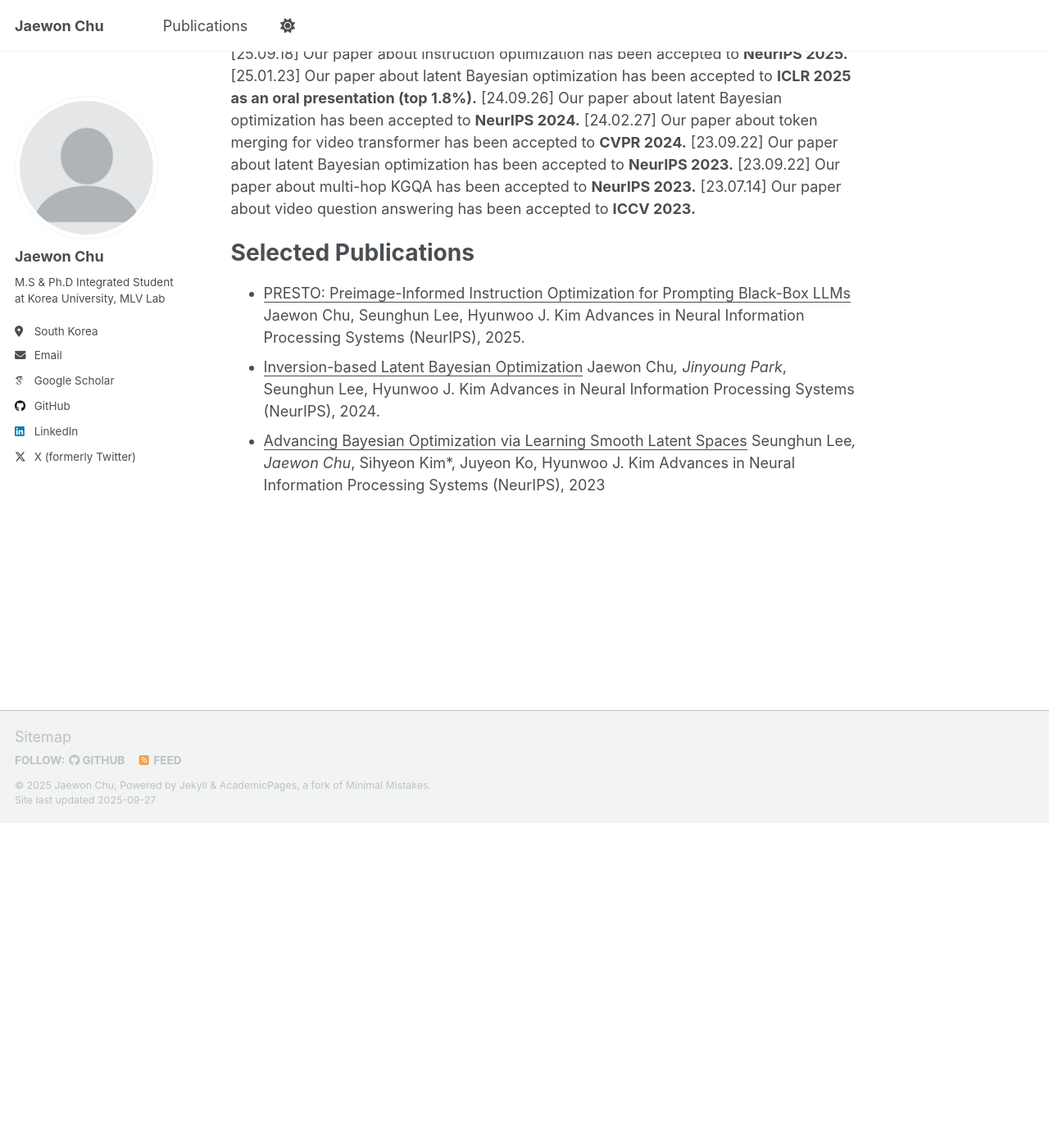
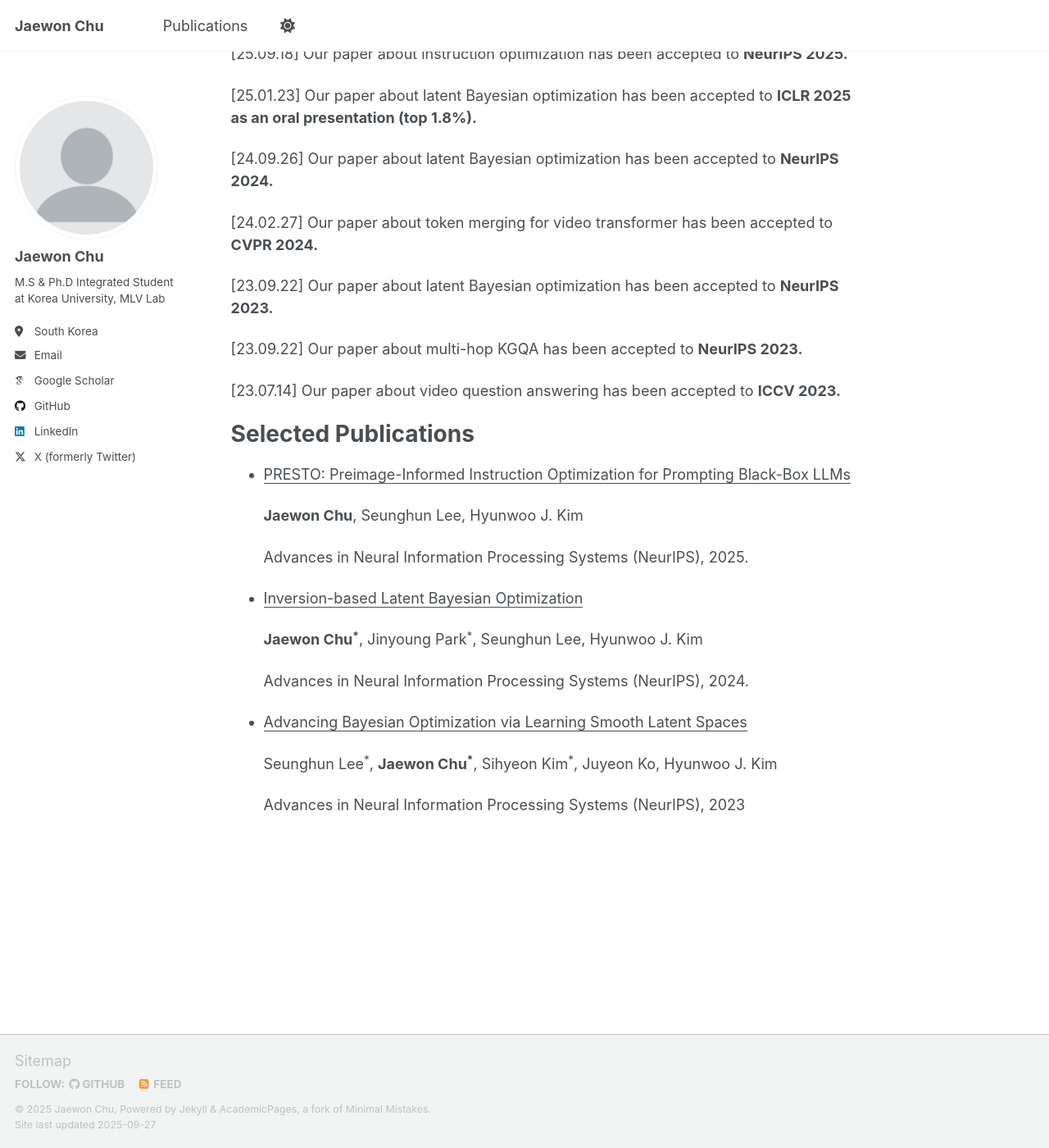
Before and after one commit to jaewonchu/jaewonchu.github.io, a Jekyll site: the page built from _pages/about.md, in a window 1280 px wide and 1400 px high, scrolled down 642 px. Shown: the whole window at 82% size. Built offline with Jekyll 4.4.1, drawn with Linux system fonts in a browser that asks for light colours; some web fonts are replaced; a script that is not in the unit is left out; before the commit the page ends 1646 px from its top, so only the background shows below that.

Commit message:
Modification

```diff
--- a/_pages/about.md
+++ b/_pages/about.md
@@ -21,21 +21,35 @@ Current Research Interests
 News
 ======
 [25.09.18] Our paper about instruction optimization has been accepted to **NeurIPS 2025.**
+
 [25.01.23] Our paper about latent Bayesian optimization has been accepted to **ICLR 2025 as an oral presentation (top 1.8%).**
+
 [24.09.26] Our paper about latent Bayesian optimization has been accepted to **NeurIPS 2024.**
+
 [24.02.27] Our paper about token merging for video transformer has been accepted to **CVPR 2024.**
+
 [23.09.22] Our paper about latent Bayesian optimization has been accepted to **NeurIPS 2023.**
+
 [23.09.22] Our paper about multi-hop KGQA has been accepted to **NeurIPS 2023.**
+
 [23.07.14] Our paper about video question answering has been accepted to **ICCV 2023.**
 
 Selected Publications
 ======
 - <u>PRESTO: Preimage-Informed Instruction Optimization for Prompting Black-Box LLMs</u>
-  Jaewon Chu, Seunghun Lee, Hyunwoo J. Kim
+
+  **Jaewon Chu**, Seunghun Lee, Hyunwoo J. Kim
+
   Advances in Neural Information Processing Systems (NeurIPS), 2025.
+
 - <u>Inversion-based Latent Bayesian Optimization</u>
-  Jaewon Chu*, Jinyoung Park*, Seunghun Lee, Hyunwoo J. Kim
+
+  **Jaewon Chu<sup>*</sup>**, Jinyoung Park<sup>*</sup>, Seunghun Lee, Hyunwoo J. Kim
+
   Advances in Neural Information Processing Systems (NeurIPS), 2024.
+
 - <u>Advancing Bayesian Optimization via Learning Smooth Latent Spaces</u>
-  Seunghun Lee*, Jaewon Chu*, Sihyeon Kim*, Juyeon Ko, Hyunwoo J. Kim
+
+  Seunghun Lee<sup>*</sup>, **Jaewon Chu<sup>*</sup>**, Sihyeon Kim<sup>*</sup>, Juyeon Ko, Hyunwoo J. Kim
+
   Advances in Neural Information Processing Systems (NeurIPS), 2023
```
